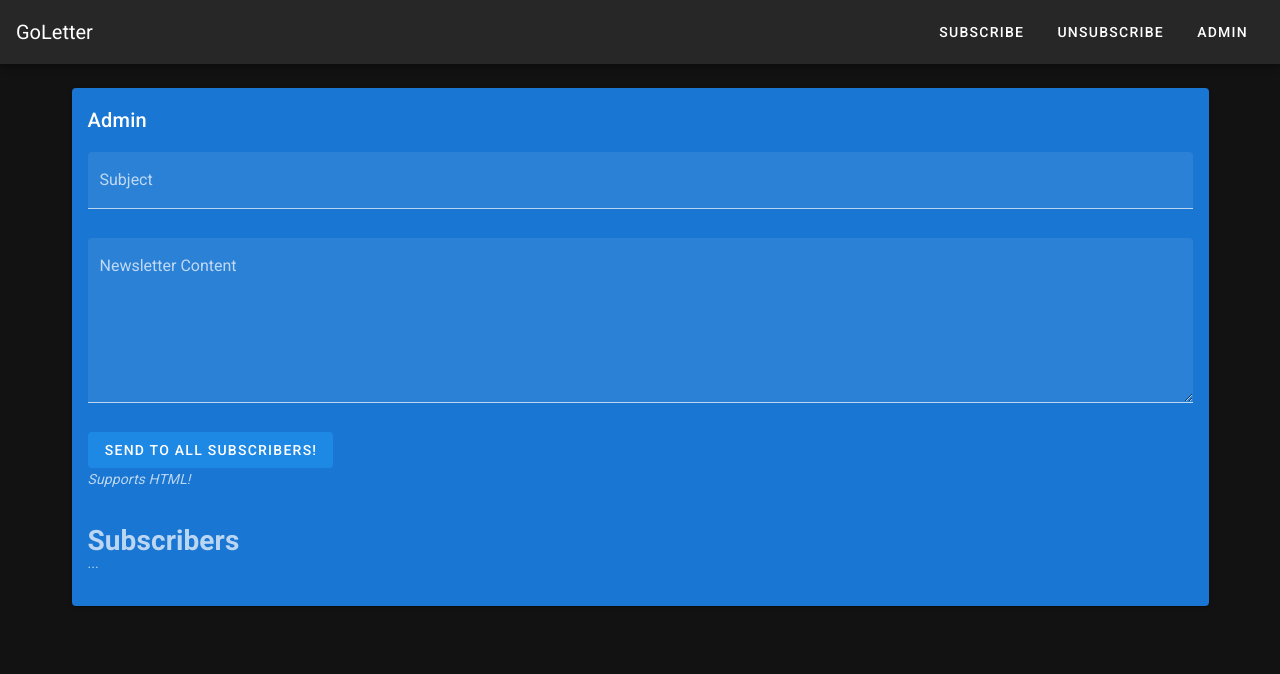
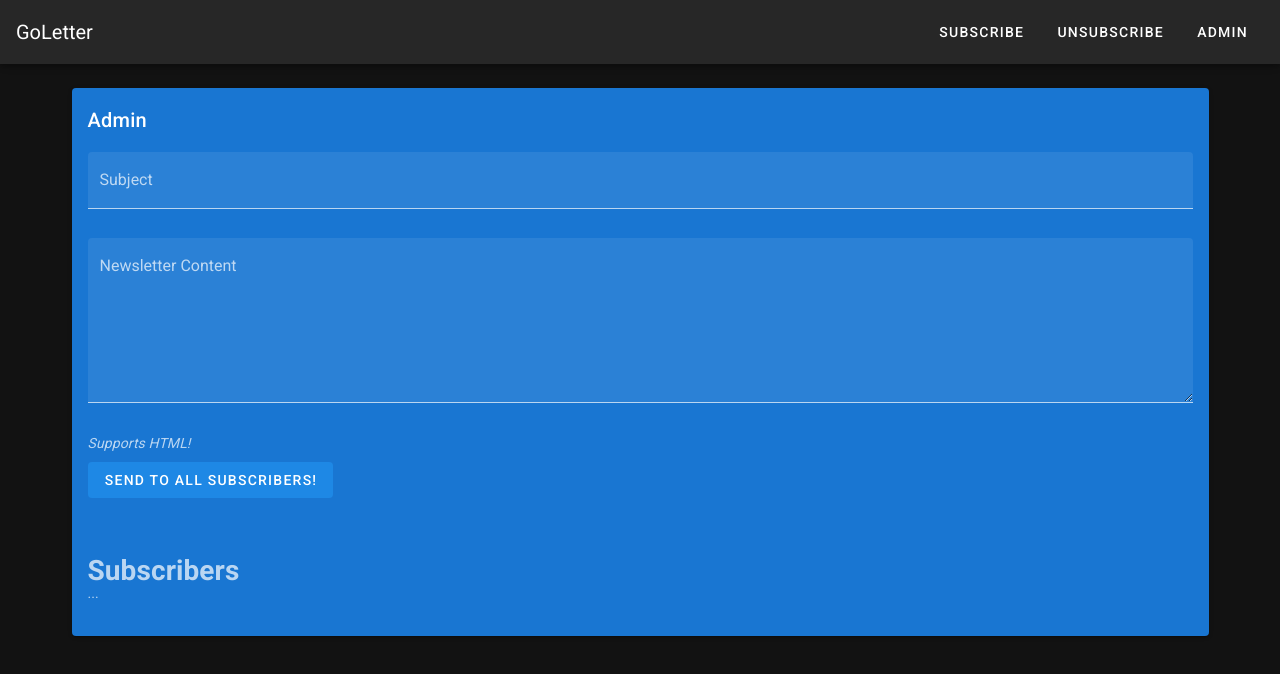
Before and after one commit to twilight-warlock/Golang-Project, a Nuxt app in the folder frontend/: page /admin in a window 1280 px wide. Shown: the top 674 px of the page. Built offline with nearby package versions, Linux system fonts and the light colour scheme.

Commit message:
fix: frontend move line

```diff
--- a/frontend/pages/admin.vue
+++ b/frontend/pages/admin.vue
@@ -16,12 +16,12 @@
             color="white"
             filled
           ></v-textarea>
+          <i>Supports HTML!</i> <br />
           <!-- <v-checkbox v-model="isHTML" label="Is HTML" value="isHTML" color="white"></v-checkbox> -->
-          <v-btn color="blue darken-1" depressed type="submit"
+          <v-btn color="blue darken-1" class="mt-2" depressed type="submit"
             >Send to all subscribers!</v-btn
           >
         </v-form>
-        <i>Supports HTML!</i>
 
         <br />
 
```
